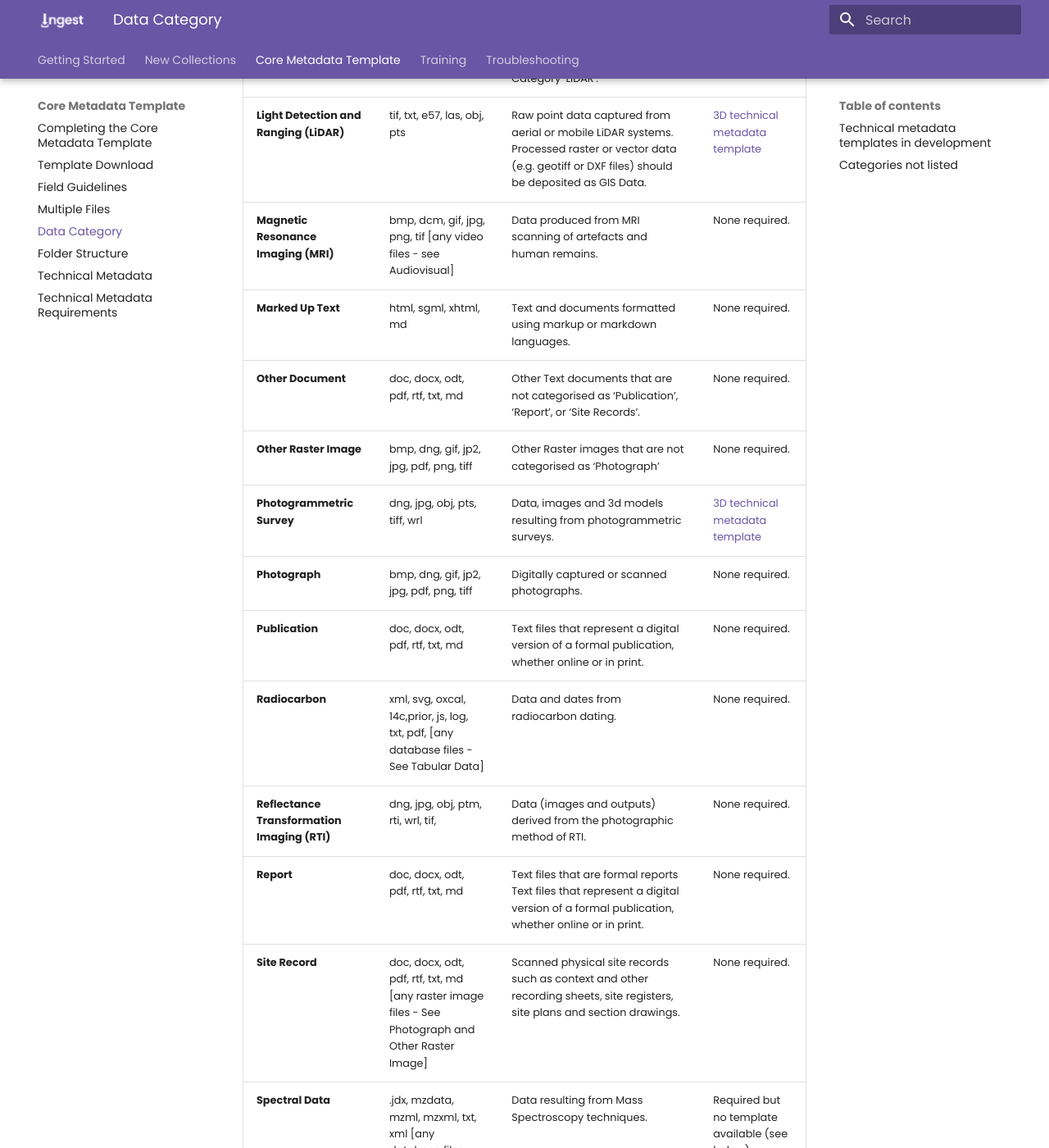
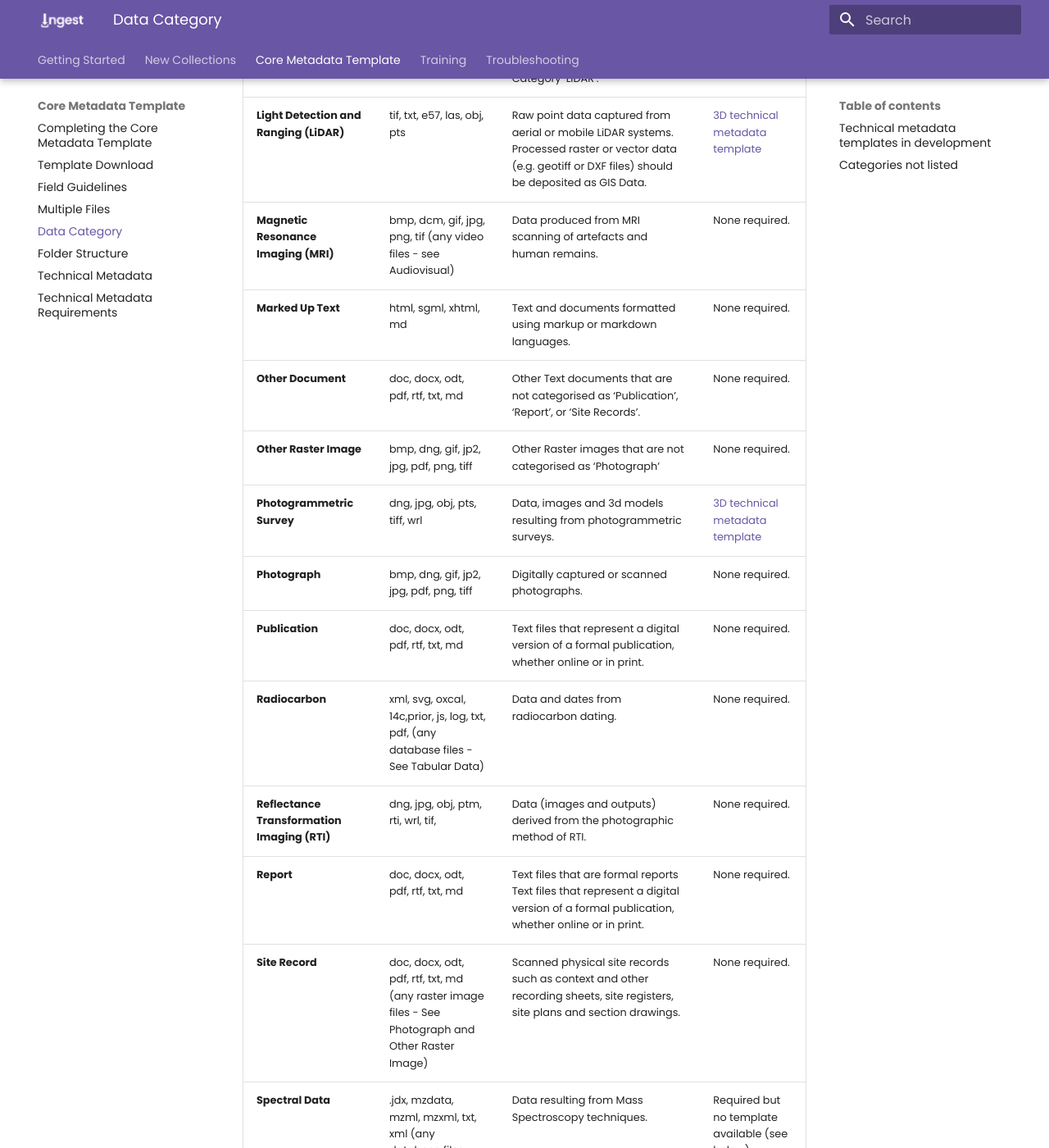
Before and after one commit to uoy-ads/ads-ingest-documentation, an MkDocs documentation site: the page built from docs/cmt/cmt_data_category.md, in a window 1280 px wide and 1400 px high, scrolled down 1354 px. Shown: the whole window at 82% size. Built offline with MkDocs 1.6.1 and Material for MkDocs 9.7.7, drawn with Linux system fonts in a browser that asks for light colours; some of the changed text lies outside the part shown.

```diff
--- a/docs/cmt/cmt_data_category.md
+++ b/docs/cmt/cmt_data_category.md
@@ -11,21 +11,21 @@ The table below lists all of the Data Categories currently accepted through the
 | **Geographic Information System (GIS) Data** | adf, asc, csv, e00, geojson, gml, img, jpg, kml, mid, png, shp, tif | Files commonly used in GIS software including raster or vector datasets, and linked tabular data. | [GIS technical metadata template](https://raw.githubusercontent.com/uoy-ads/ads-ingest-documentation/master/technical_metadata/gis_metadata_template.xlsx) |
 | **Geophysics** | csv, dat, mgr, rep, sgy, txt, xcp | Instrument data from geophysical survey equipment. Processed raster or vector data (e.g. geotiff or DXF files) should be deposited as GIS Data. | [Geophysical Survey technical metadata template](https://raw.githubusercontent.com/uoy-ads/ads-ingest-documentation/main/technical_metadata/geophysical_survey_metadata_template.xlsx) |
 | **Geophysics (Proprietary)** | Any file types. | Instrument data from geophysical survey in proprietary (or exclusive) formats. Please note that these datasets must be deposited with a version of the data in an accepted (i.e. non-proprietary) deposit format. | [Geophysical Survey technical metadata template](https://raw.githubusercontent.com/uoy-ads/ads-ingest-documentation/main/technical_metadata/geophysical_survey_metadata_template.xlsx) |
-| **Harris Matrix** | csv, dxf, lst, pdf, txt [any raster image files - See Photograph and Other Raster Image] | Harris matrices that describe the stratigraphic sequence of an archaeological investigation. |  None required. |
+| **Harris Matrix** | csv, dxf, lst, pdf, txt (any raster image files - See Photograph and Other Raster Image) | Harris matrices that describe the stratigraphic sequence of an archaeological investigation. |  None required. |
 | **Laser Scanning** | tif, txt, e57, las, obj, pts | Point data from terrestrial laser scanning equipment. Please note that LiDAR derived data should be listed under the Data Category ‘LiDAR’. | [3D technical metadata template](https://raw.githubusercontent.com/uoy-ads/ads-ingest-documentation/master/technical_metadata/3D_technical_metadata.xlsx)  |
 |  **Light Detection and Ranging (LiDAR)** | tif, txt, e57, las, obj, pts | Raw point data captured from aerial or mobile LiDAR systems. Processed raster or vector data (e.g. geotiff or DXF files) should be deposited as GIS Data. |  [3D technical metadata template](https://raw.githubusercontent.com/uoy-ads/ads-ingest-documentation/master/technical_metadata/3D_technical_metadata.xlsx)  |
-| **Magnetic Resonance Imaging (MRI)** | bmp, dcm, gif, jpg, png, tif [any video files - see Audiovisual] | Data produced from MRI scanning of artefacts and human remains. |  None required. |
+| **Magnetic Resonance Imaging (MRI)** | bmp, dcm, gif, jpg, png, tif (any video files - see Audiovisual) | Data produced from MRI scanning of artefacts and human remains. |  None required. |
 | **Marked Up Text** | html, sgml, xhtml, md | Text and documents formatted using markup or markdown languages. |  None required. |
 | **Other Document**  | doc, docx, odt, pdf, rtf, txt, md | Other Text documents that are not categorised as ‘Publication’, ‘Report’, or ‘Site Records’. |  None required. |
 | **Other Raster Image** | bmp, dng, gif, jp2, jpg, pdf, png, tiff  | Other Raster images that are not categorised as ‘Photograph’  |  None required. |
 | **Photogrammetric Survey** | dng, jpg, obj, pts, tiff, wrl | Data, images and 3d models resulting from photogrammetric surveys. | [3D technical metadata template](https://raw.githubusercontent.com/uoy-ads/ads-ingest-documentation/master/technical_metadata/3D_technical_metadata.xlsx) |
 | **Photograph** | bmp, dng, gif, jp2, jpg, pdf, png, tiff | Digitally captured or scanned photographs. | None required.  |
 | **Publication** | doc, docx, odt, pdf, rtf, txt, md | Text files that represent a digital version of a formal publication, whether online or in print. | None required. |
-| **Radiocarbon** | xml, svg, oxcal, 14c,prior, js, log, txt, pdf, [any database files - See Tabular Data] | Data and dates from radiocarbon dating. |  None required. |
+| **Radiocarbon** | xml, svg, oxcal, 14c,prior, js, log, txt, pdf, (any database files - See Tabular Data) | Data and dates from radiocarbon dating. |  None required. |
 | **Reflectance Transformation Imaging (RTI)** | dng, jpg, obj, ptm, rti, wrl, tif,   | Data (images and outputs) derived from the photographic method of RTI. | None required. |
 | **Report** | doc, docx, odt, pdf, rtf, txt, md | Text files that are formal reports Text files that represent a digital version of a formal publication, whether online or in print. | None required. |
-| **Site Record** | doc, docx, odt, pdf, rtf, txt, md [any raster image files - See Photograph and Other Raster Image] | Scanned physical site records such as context and other recording sheets, site registers, site plans and section drawings. | None required. |
-| **Spectral Data**  | .jdx, mzdata, mzml, mzxml, txt, xml [any database files  - See Tabular Data] | Data resulting from Mass Spectroscopy techniques. | Required but no template available (see below). |
+| **Site Record** | doc, docx, odt, pdf, rtf, txt, md (any raster image files - See Photograph and Other Raster Image) | Scanned physical site records such as context and other recording sheets, site registers, site plans and section drawings. | None required. |
+| **Spectral Data**  | .jdx, mzdata, mzml, mzxml, txt, xml (any database files  - See Tabular Data) | Data resulting from Mass Spectroscopy techniques. | Required but no template available (see below). |
 | **Tabular Data** | accdb, csv, dbf, json, mdb, odb, ods, rdf, sql, tsv, txt, xls, xlsx, xml | Tabular datasets such as databases and spreadsheets. | [Tabular Data technical metadata template](https://raw.githubusercontent.com/uoy-ads/ads-ingest-documentation/master/technical_metadata/tabular_data_metadata_template.xlsx) |
 | **Vector Graphic** | dwg, dxf, svg | Graphical vector datasets such as CAD (computer assisted design) models. | [Vector Graphic technical metadata template](https://raw.githubusercontent.com/uoy-ads/ads-ingest-documentation/master/technical_metadata/vector_graphic_metadata_template.xlsx) |
 | **Virtual Reality and Visualisation** | obj, stl, wrl  | Other 3D models and visualisation including virtual reality. This data should not include datasets derived from ‘Photogrammetry’. ‘Laser scanning’, ‘LIDAR’ or derived from specific medical imaging techniques such as CT Scanning. | [3D technical metadata template](https://raw.githubusercontent.com/uoy-ads/ads-ingest-documentation/master/technical_metadata/3D_technical_metadata.xlsx) |
```
Also changed, not shown: docs/cmt/cmt_field_guidelines.md (+1 -1 lines), docs/tr/tr_ingest_qa.md (+1 -1 lines).
